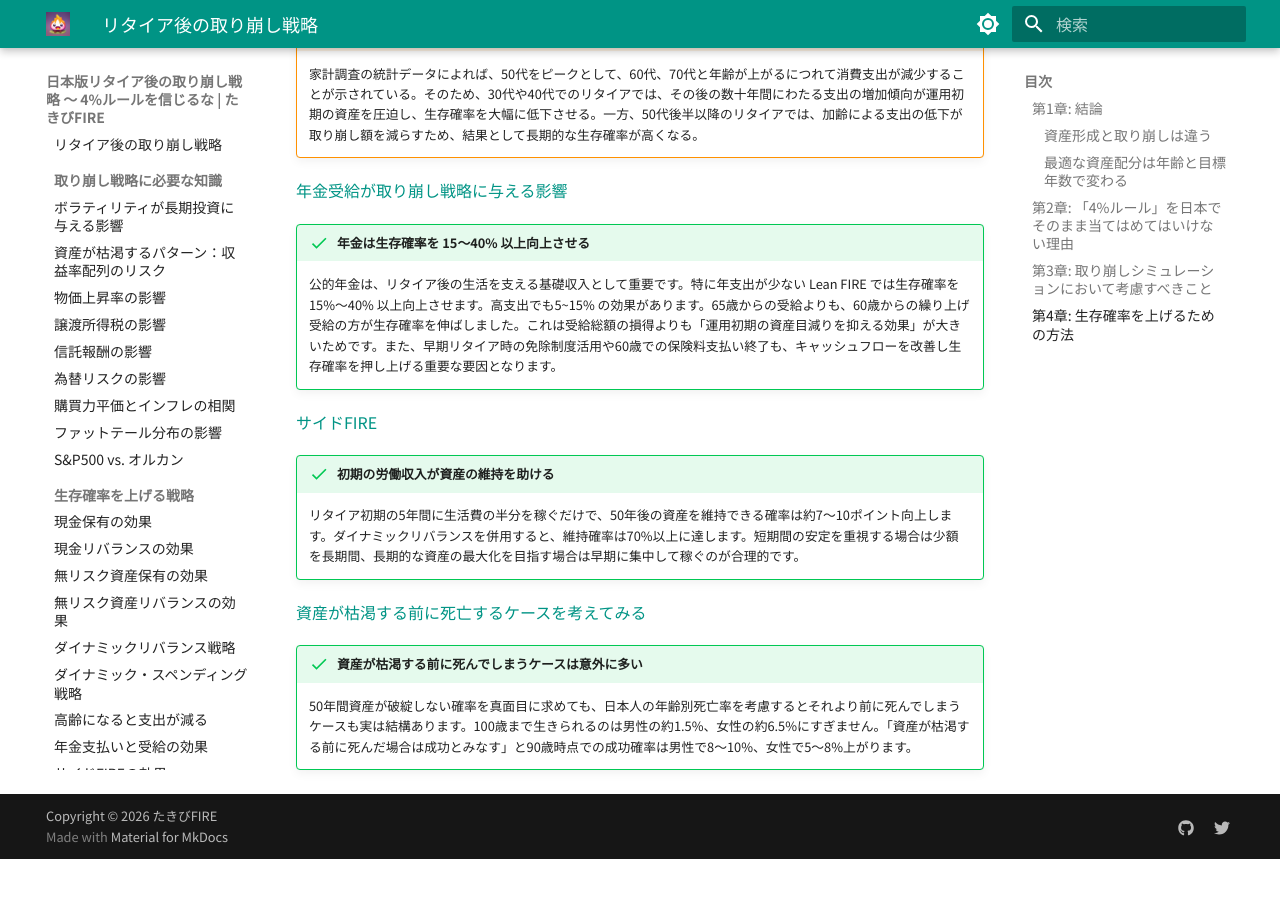
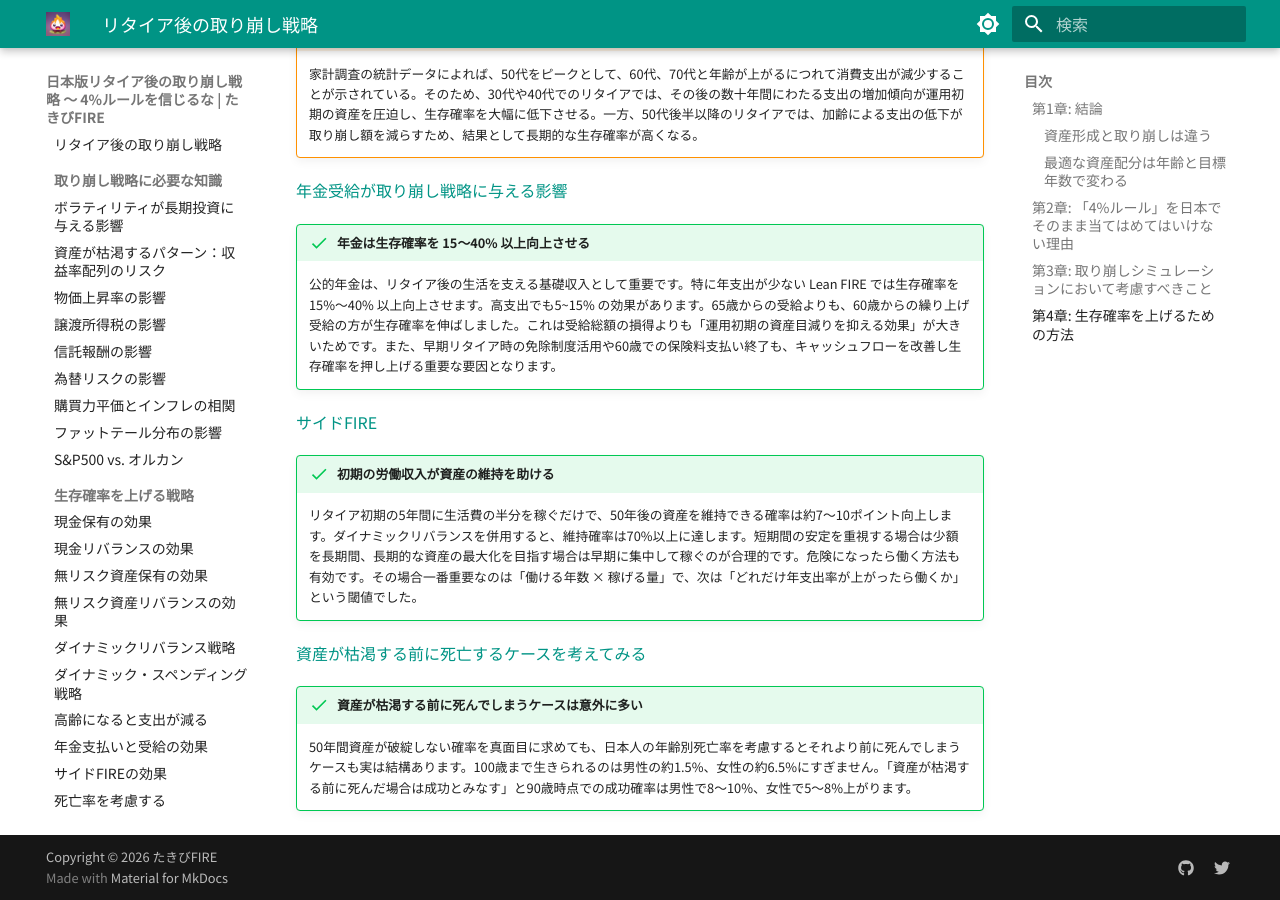
Before and after one commit to TakibiFire/JapaneseTrinityStudy, an MkDocs documentation site: the page built from docs/index.md, in a window 1280 px wide and 900 px high, scrolled down 5219 px. Built offline with MkDocs 1.6.1 and Material for MkDocs 9.7.7, drawn with Linux system fonts in a browser that asks for light colours; before the commit the page ends 6078 px from its top, so only the background shows below that.

Commit message:
Update index.md to include exp 3 of SIDE FIRE

```diff
--- a/docs/index.md
+++ b/docs/index.md
@@ -143,7 +143,7 @@
 
 [サイドFIRE](side_fire.md)
 !!! success "初期の労働収入が資産の維持を助ける"
-    リタイア初期の5年間に生活費の半分を稼ぐだけで、50年後の資産を維持できる確率は約7〜10ポイント向上します。ダイナミックリバランスを併用すると、維持確率は70%以上に達します。短期間の安定を重視する場合は少額を長期間、長期的な資産の最大化を目指す場合は早期に集中して稼ぐのが合理的です。
+    リタイア初期の5年間に生活費の半分を稼ぐだけで、50年後の資産を維持できる確率は約7〜10ポイント向上します。ダイナミックリバランスを併用すると、維持確率は70%以上に達します。短期間の安定を重視する場合は少額を長期間、長期的な資産の最大化を目指す場合は早期に集中して稼ぐのが合理的です。危険になったら働く方法も有効です。その場合一番重要なのは「働ける年数 × 稼げる量」で、次は「どれだけ年支出率が上がったら働くか」という閾値でした。
 
 [資産が枯渇する前に死亡するケースを考えてみる](mortality.md)
 !!! success "資産が枯渇する前に死んでしまうケースは意外に多い"
```
